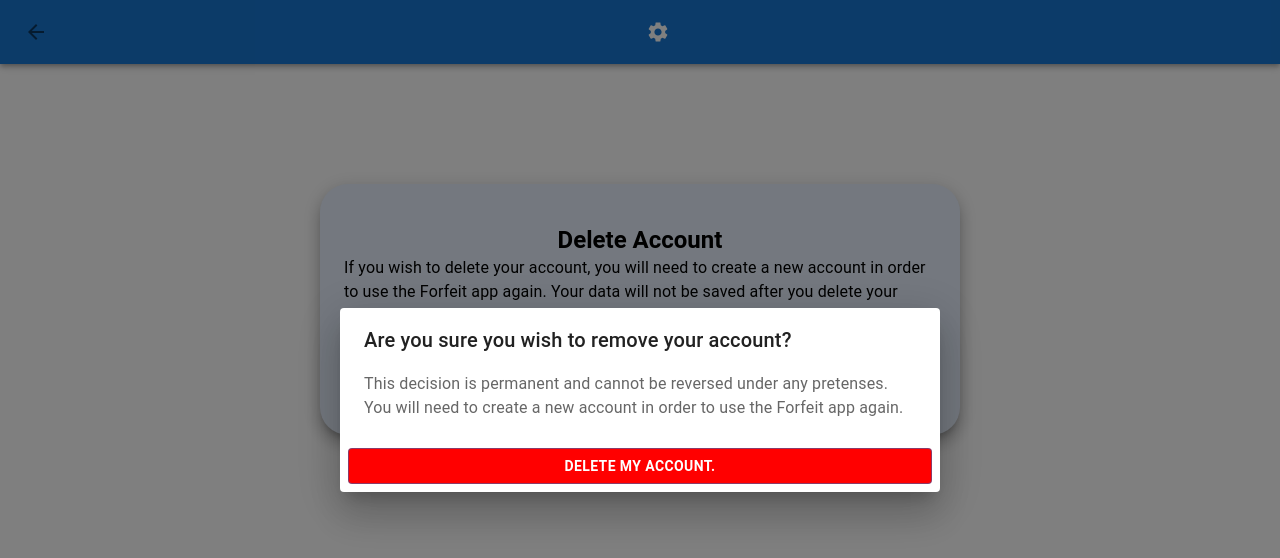
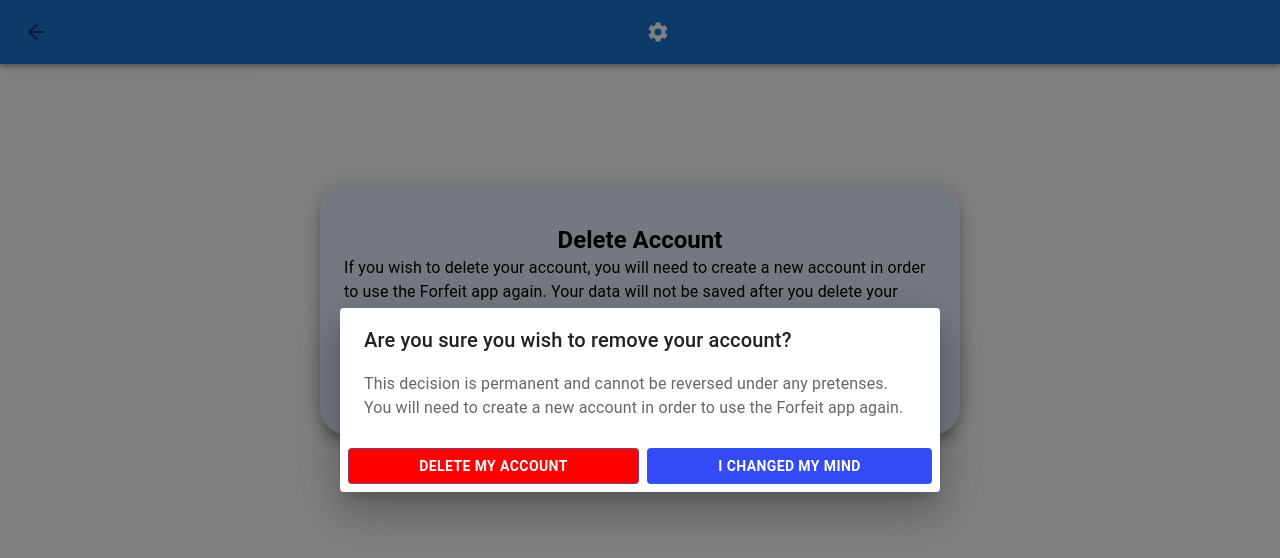
Before and after one commit to jhoo-o/cs422-project, a React (Create React App) app: page /Terminate in a window 1280 px wide. Both pictures are taken after a click on the button "DELETE MY ACCOUNT". Shown: the top 558 px of the page. Built offline with nearby package versions, Linux system fonts and the light colour scheme.

Commit message:
added "backout" button for popup

```diff
--- a/src/pages/settingsPages/terminateAccount.js
+++ b/src/pages/settingsPages/terminateAccount.js
@@ -8,16 +8,23 @@ const TerminateAccount = () => {
     const [popupCheck, setOpen] = useState(false);
     const navigate = useNavigate();
 
+    //opens dialog
     const popup = (event) => {
         event.preventDefault();
         setOpen(true);
     }
 
-    const handleClose = (event) => {
+    //we jump to the sing-up section
+    const handleTermination = (event) => {
         event.preventDefault();
         navigate("/Sign-Up");
     }
 
+    //this will close popup
+    const handleClose = (event) => {
+        event.preventDefault();
+        setOpen(false);
+    }
 
     return (
         <>
@@ -46,9 +53,12 @@ const TerminateAccount = () => {
                         </DialogContentText>
                     </DialogContent>
                     <DialogActions>
-                        <Button variant="outlined" onClick={handleClose} sx={{flexGrow:1,
+                        <Button variant="outlined" onClick={handleTermination} sx={{ flexGrow: 1,
                             color: "white", backgroundColor:"red", fontWeight:"bold"
-                        }}>Delete My Account.</Button>
+                        }}>Delete My Account</Button>
+                        <Button variant="outlined" onClick={handleClose} sx={{ flexGrow: 1, fontWeight:"bold",
+                        color:"white", backgroundColor:"#334af5"
+                        }}> I Changed My Mind</Button>
                     </DialogActions>
                 </Dialog>
             </Container>
```
